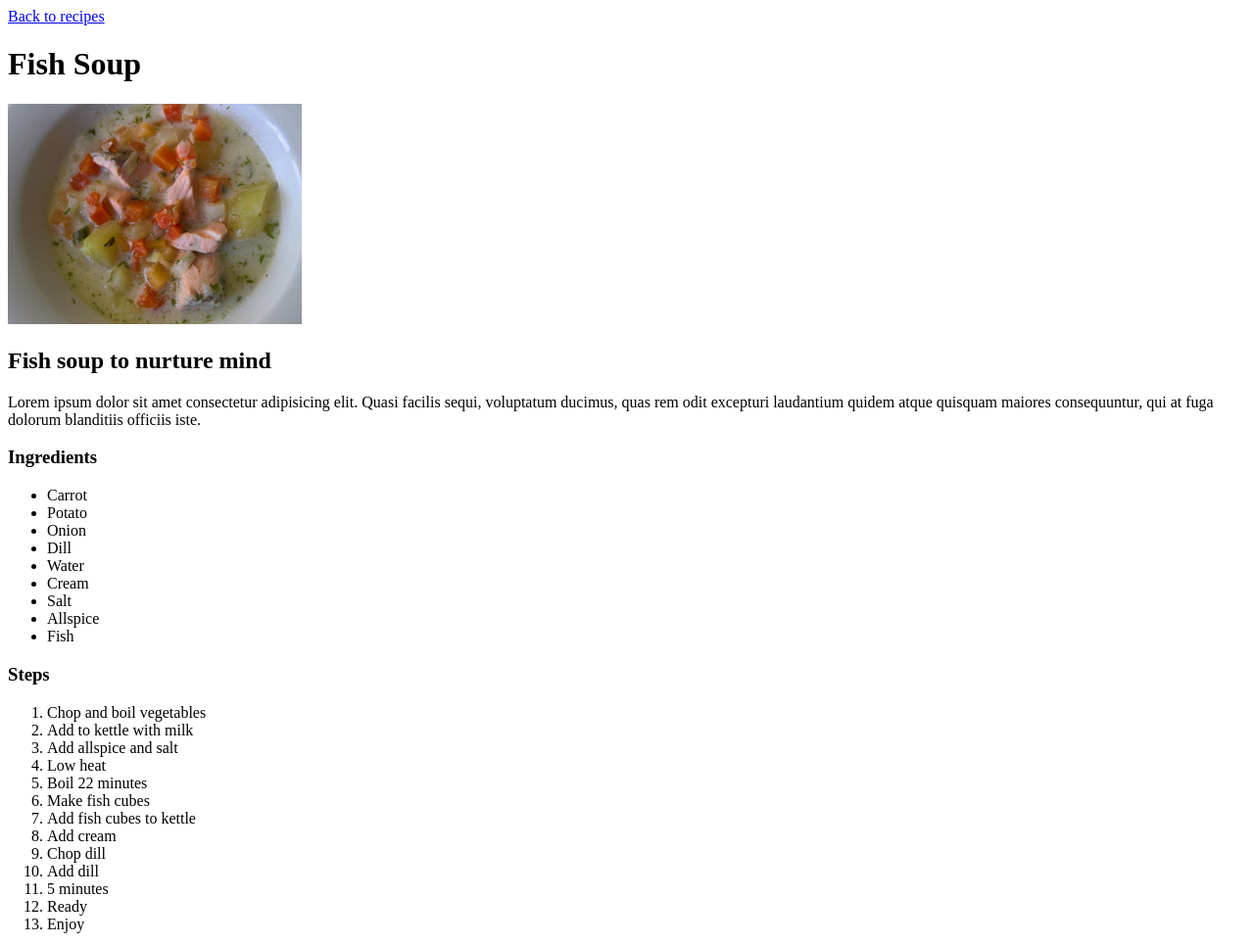
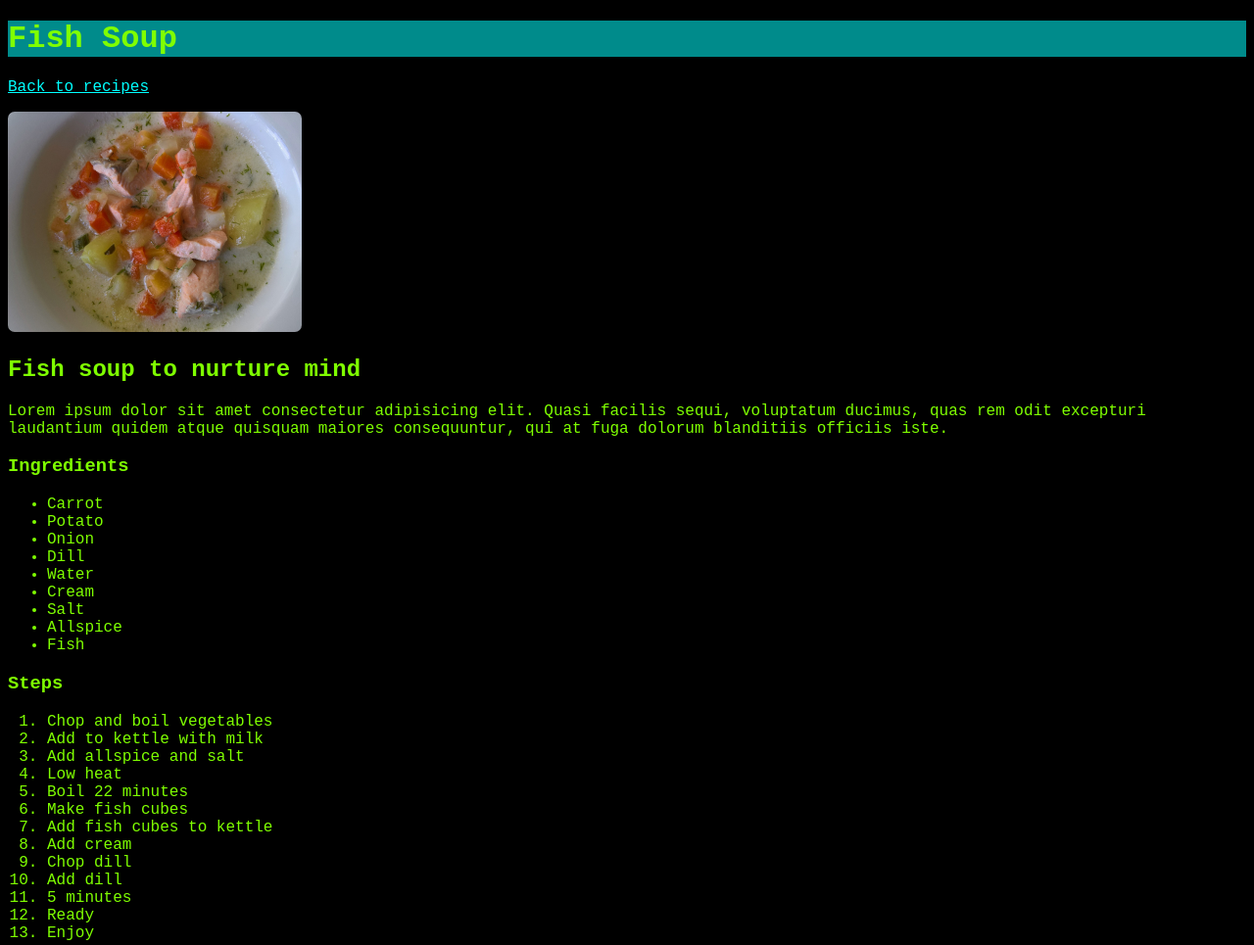
Before and after one commit to tehBestProgramer/teh-odin-recipes, a plain HTML site: page recipes/fish-soup.html in a window 1280 px wide. Shown: the whole page at 98% size. Drawn offline with Linux system fonts and the light colour scheme.

Commit message:
CSS implemented
Added some style. New file: style.css

```diff
--- a/recipes/fish-soup.html
+++ b/recipes/fish-soup.html
@@ -3,12 +3,13 @@
 <head>
   <meta charset="UTF-8">
   <meta name="viewport" content="width=device-width, initial-scale=1.0">
-  <title>Document</title>
+  <title>OdinRecipes/FishSoup</title>
+  <link rel="stylesheet" href="../style.css"/>
 </head>
 <body>
-  <a href="../index.html">Back to recipes</a>
   <h1>Fish Soup</h1>
-  <img src="../img/teh-fish-soup-600x450.jpg" alt="picture of fish soup" height="225" width="300">
+  <p><a href="../index.html">Back to recipes</a></p>
+  <img class="dishpicture" src="../img/teh-fish-soup-600x450.jpg" alt="picture of fish soup" height="225" width="300">
   <h2>Fish soup to nurture mind</h2>
   <p>Lorem ipsum dolor sit amet consectetur adipisicing elit. Quasi facilis sequi, voluptatum ducimus, quas rem odit excepturi laudantium quidem atque quisquam maiores consequuntur, qui at fuga dolorum blanditiis officiis iste.</p>
   <h3>Ingredients</h3>
--- /dev/null
+++ b/style.css
@@ -0,0 +1,19 @@
+body {
+  background-color: black;
+  color: chartreuse;
+  font-family:'Courier New', Courier, monospace
+}
+h1 {
+  background-color: darkcyan;
+}
+
+.dishpicture {
+  width: 300px;
+  height: auto;
+  border-radius: 7px;
+
+}
+
+a {
+  color: aqua;
+}
```
Also changed, not shown: index.html (+2 -1 lines), recipes/lasagna.html (+5 -3 lines), recipes/pancake.html (+4 -3 lines), recipes/salad.html (+4 -3 lines).
